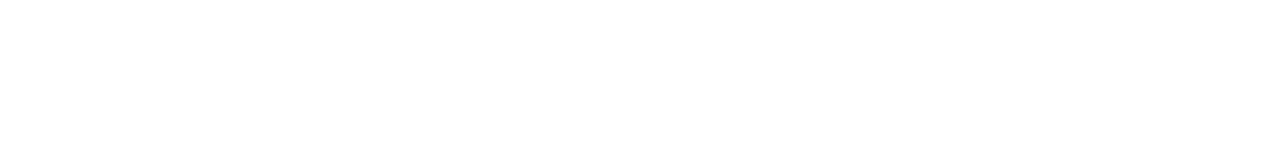
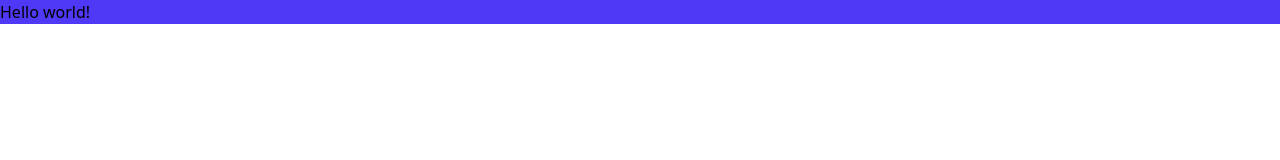
Before and after one commit to imamanjangra/Currency-converter, a plain HTML site: page dist/index.html in a window 1280 px wide. Drawn offline with Linux system fonts and the light colour scheme.

Commit message:
All file add

```diff
--- a/index.html
+++ b/dist/index.html
@@ -3,9 +3,12 @@
 <head>
     <meta charset="UTF-8">
     <meta name="viewport" content="width=device-width, initial-scale=1.0">
+     <link href="./output.css" rel="stylesheet">
     <title>Document</title>
 </head>
 <body>
-
+    <h1 class="bg-indigo-600">
+    Hello world!
+  </h1>
 </body>
 </html>
```
Also changed, not shown: dist/output.css (added), 1 other file.
